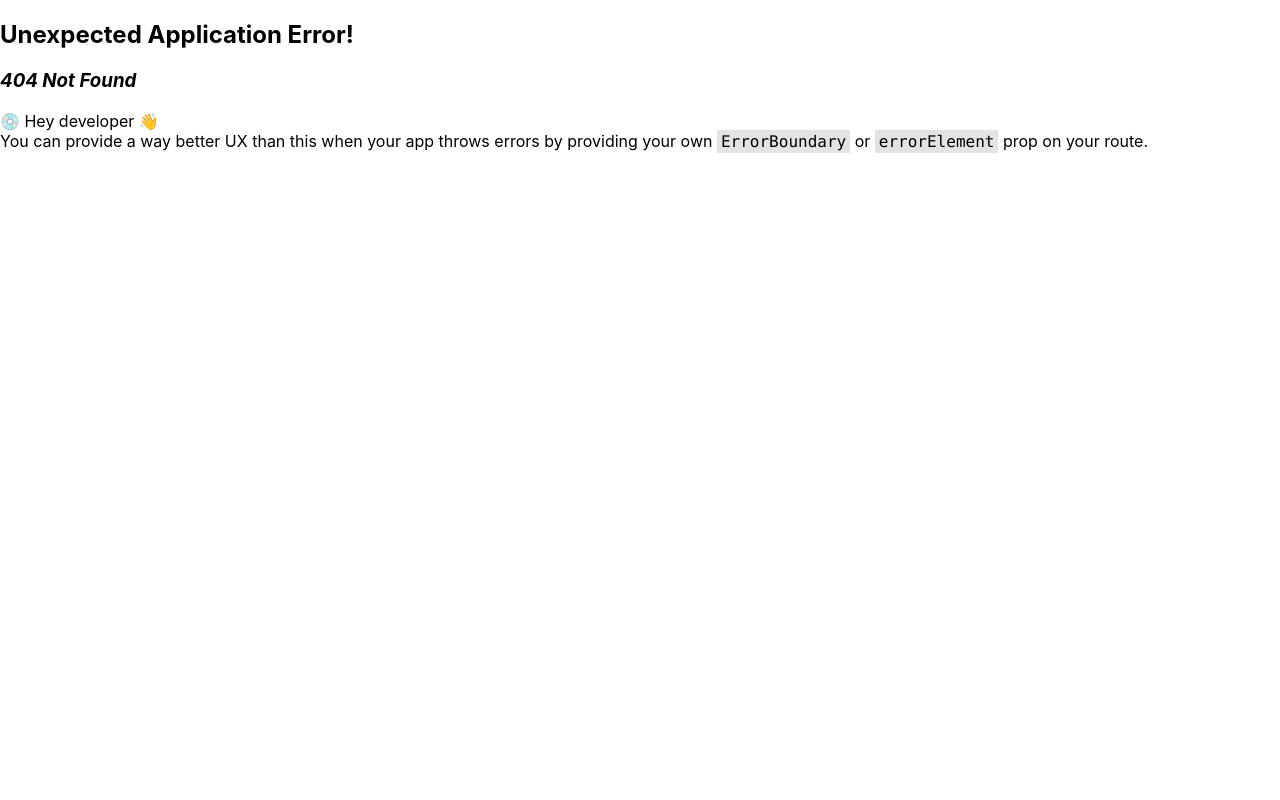
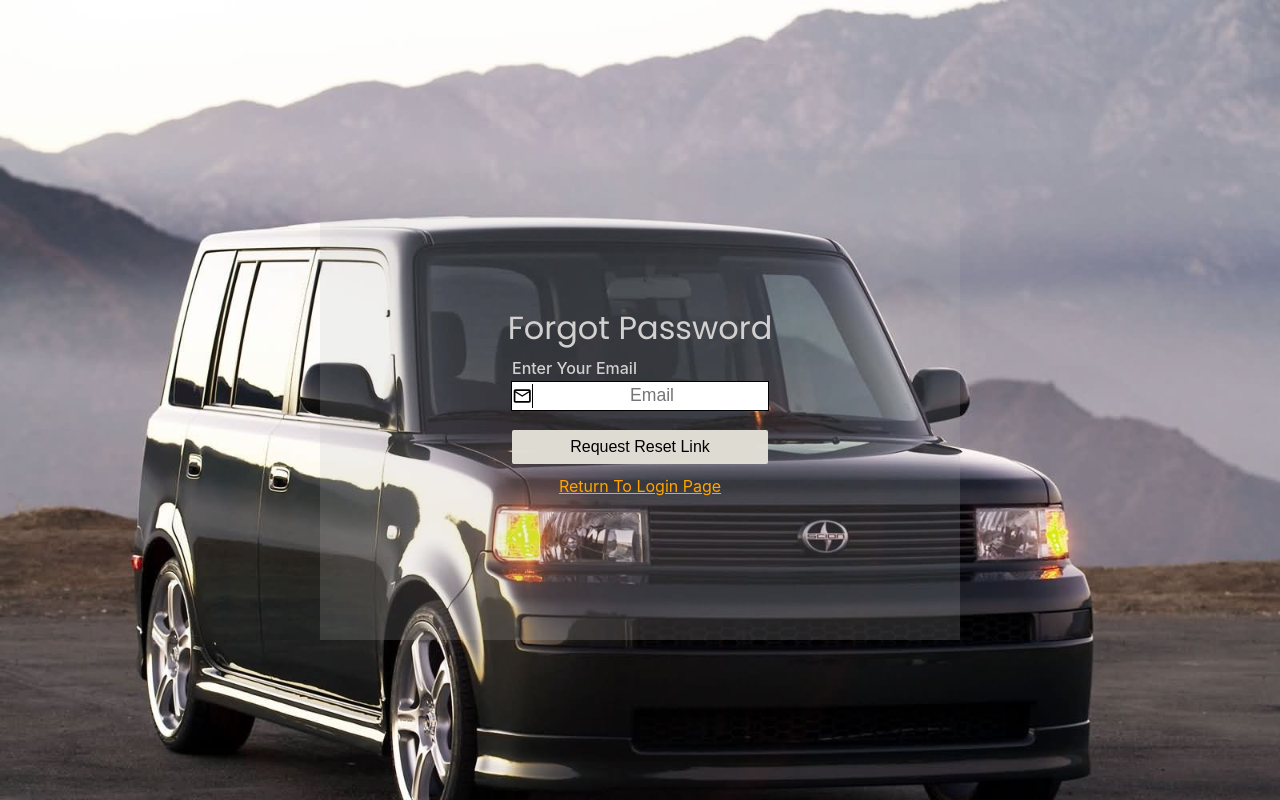
Before and after one commit to fchoy/ScionWebsite, a React (Create React App) app: page /forgotpassword in a window 1280 px wide. Before the commit this address had no page. Built offline with nearby package versions, Linux system fonts and the light colour scheme.

Commit message:
created error page, changed divs to forms, and created forgot password page

```diff
--- a/src/Pages/Errorpage.jsx
+++ b/src/Pages/Errorpage.jsx
@@ -1,10 +1,84 @@
 import React from "react";
+import { useRouteError } from "react-router";
 import styled from "styled-components";
+import media from "../media"
 
+const Container = styled.div`
+    padding : 0;
+    margin : 0;
+    height : 100vh;
+    width : 100vw;
+    display : flex;
+    align-items : center;
+    justify-content: center;
+`;
+
+const ErrorDiv = styled.div`
+    width : 50%;
+    height : 50%;
+    display : flex;
+    flex-direction: column;
+    justify-content: center;
+    align-items: center;
+
+    @media ${media.mobile} {
+        width : 60%;
+        height : 60%;
+    }
+
+`;
+
+const ErrorTitle = styled.h1``;
+
+const ErrorText = styled.p`
+    margin-bottom : 2%;
+
+    @media ${media.mobile} {
+        text-align: center;
+        margin-bottom : 7%;
+    }
+`;
+
+const ErrorStatus = styled.i`
+    margin-bottom : 2%;
+
+    @media ${media.mobile} {
+        text-align: center;
+        margin-bottom : 7%;
+    }
+`;
+
+const ErrorLink = styled.a`
+    text-decoration : none;
+    font-size : 1.1em;
+    font-weight : 500;
+    color : red;
+    cursor : pointer;
+
+    &:hover{
+        opacity : 0.5;
+    }
+
+    @media ${media.mobile} {
+        font-size : 1.5em;
+    }
+`;
 
 const Errorpage = () => {
+    //log error message to console
+    const error = useRouteError();
+    console.error(error);
+
+    //display some error page that the user can see
     return(
-        <div></div>
+        <Container>
+            <ErrorDiv>
+                <ErrorTitle>Uh oh!</ErrorTitle>
+                <ErrorText>An unexpected error has occurred. Please return to the previous page.</ErrorText>
+                <ErrorStatus>{error.statusText || error.message}</ErrorStatus>
+                <ErrorLink href="/">Go Back</ErrorLink>
+            </ErrorDiv>
+        </Container>
     );
 };
 
--- a/src/Pages/ForgotPassword.jsx
+++ b/src/Pages/ForgotPassword.jsx
@@ -1,8 +1,193 @@
 import React from 'react'
+import styled from 'styled-components';
+import media from '../media';
+import EmailOutlinedIcon from '@mui/icons-material/EmailOutlined';
+import bg from '../Images/forgotpasswordxb.jpg'
+
+const Container = styled.div`
+    width : 100vw;
+    height : 100vh;
+    display : flex;
+    justify-content: center;
+    //background : linear-gradient(rgba(0, 0, 0, 0.15), rgba(0, 0, 0, 0.15)), url(${bg}); //applies a color linearly in a vertical direction (Does same thing as what is written below)
+    //background-color : rgba(0,0,0,0.1);
+    background-blend-mode: multiply;
+    background-image: url(${bg});
+    background-repeat: no-repeat;
+    background-size: cover;
+    align-items: center;
+
+    @media ${media.mobile} {
+        width : 100%;
+        margin: 0;
+        background-color : rgba(0,0,0,0);
+    }
+`;
+
+const ForgotPasswordTitle = styled.span`
+    font-size : 2em;
+    font-family: 'Poppins', sans-serif;
+    color : #d3d0d0;
+    margin-bottom : 1%;
+    @media ${media.mobile} {
+        color : black;
+    }
+`;
+
+const ForgotPasswordForm = styled.form`
+    width : 50%;
+    height : 60%;
+    background-color : #b4b4b430;
+    margin : auto;
+    display : flex;
+    flex-direction : column;
+    justify-content: center;
+    align-items: center;
+    @media ${media.mobile} {
+        width : 90%;
+        height : 85%;
+    }
+`;
+
+const EmailDiv = styled.div`
+    width : 40%;
+    height : 11%;
+    display : flex;
+    flex-direction : column;
+    justify-content: center;
+    align-items: center;
+    margin-bottom : 2%;
+    @media ${media.mobile} {
+        width : 70%;
+        height : 15%;
+        margin-bottom : 7%;
+    }
+`;
+
+const EmailText = styled.span`
+    align-self : flex-start;
+    margin-bottom : 1%;
+    font-weight : 500;
+    color : #d3d0d0;
+
+    @media ${media.mobile} {
+        font-size : 1.1em;
+        color : black;
+    }
+`;
+
+const EmailIcon = styled(EmailOutlinedIcon)`
+    border-right : 1px solid black;
+
+    &&{
+        width : 8%;
+        @media ${media.mobile} {
+            width : 10%;
+            padding-right : 1%;
+            height : 80%;
+        }
+    }
+`;
+
+const EmailInputDiv = styled.div`
+    height : 80%;
+    width : 100%;
+    display : flex;
+    flex-direction : row;
+    align-items: center;
+    justify-content: center;
+    background-color: white;
+    border : 1px solid black;
+`;
+
+const EmailInput = styled.input`
+    height : fit-content;
+    border : none;
+    outline : none;
+    font-size : 1em;
+    margin-left : 1%;
+    width : 100%;
+
+    &::placeholder{
+        text-align: center;
+        font-size : 1.1em;
+    }
+`;
+
+const LoginButton = styled.input`
+    width : 40%;
+    height : 7%;
+    margin-top : 1%;
+    margin-bottom : 2%;
+    background-color : #e2dfd7fa;
+    outline : none;
+    border : none;
+    border-radius: 2px;
+    cursor : pointer;
+    font-size : 1em;
+
+    &:hover {
+        opacity : 0.9;
+    }
+
+    &:focus{
+        border : 2px solid rgba(0,0,0,0.6);
+    }
+
+    @media ${media.mobile}{
+        width : 70%;
+        height : 11%;
+        margin-bottom : 7%;
+    }
+`;
+
+const ConfirmationText = styled.i`
+  width : fit-content;
+  height : fit-content;
+  color : white;
+  display : none;
+  text-align: center;
+  margin-bottom : 1%;
+  @media ${media.mobile}{
+        width : 70%;
+        margin-bottom : 7%;
+    }
+`;
+
+const HomeLink = styled.a`
+  color : orange;
+  font-weight : 400;
+  text-decoration: underline;
+  cursor : pointer;
+  @media ${media.mobile}{
+        color : white;
+        font-weight : 500;
+        font-size : 1.2em;
+    }
+`;
 
 const ForgotPassword = () => {
+
+  const displayConfirmationText = e => {
+    e.preventDefault();
+    document.getElementById("confirmationtext").style.display = "inherit";
+  }
+
   return (
-    <div>ForgotPassword</div>
+    <Container>
+      <ForgotPasswordForm action="?" method="" onSubmit={displayConfirmationText}>
+        <ForgotPasswordTitle>Forgot Password</ForgotPasswordTitle>
+        <EmailDiv>
+          <EmailText>Enter Your Email</EmailText>
+          <EmailInputDiv>
+            <EmailIcon/><EmailInput type="email" placeholder='Email' required/>
+          </EmailInputDiv>
+        </EmailDiv>
+        <LoginButton type="submit" value="Request Reset Link"/>
+        <ConfirmationText id="confirmationtext">Please check your email for the password reset link. The link will only be valid for 15 minutes.</ConfirmationText>
+        <HomeLink href="/login">Return To Login Page</HomeLink>
+      </ForgotPasswordForm>
+    </Container>
   )
 }
 
--- a/src/Pages/Login.jsx
+++ b/src/Pages/Login.jsx
@@ -33,7 +33,7 @@ const LoginTitle = styled.span`
     color : black;
 `;
 
-const LoginDiv = styled.div`
+const LoginForm = styled.form`
     width : 50%;
     height : 70%;
     background-color : #92601e31;
@@ -63,7 +63,7 @@ const UsernameDiv = styled.div`
     }
 `;
 
-const UsernameText = styled.span`
+const UsernameText = styled.label`
     align-self : flex-start;
     margin-bottom : 1%;
     font-weight : 500;
@@ -124,7 +124,7 @@ const PasswordDiv = styled.div`
     }
 `;
 
-const PasswordText = styled.span`
+const PasswordText = styled.label`
     align-self : flex-start;
     margin-bottom : 1%;
     font-weight : 500;
@@ -203,7 +203,7 @@ const CheckboxText = styled.span`
     }
 `;
 
-const LoginButton = styled.button`
+const LoginButton = styled.input`
     width : 40%;
     height : 7%;
     margin-top : 1%;
@@ -400,27 +400,27 @@ const Login = () => {
 
   return (
     <Container>
-        <LoginDiv>
+        <LoginForm action="?" method="" onSubmit="">
             <LoginTitle>Login</LoginTitle>
             <UsernameDiv>
-                <UsernameText>Username</UsernameText>
+                <UsernameText for="userinput">Username</UsernameText>
                 <UsernameInputDiv>
-                    <UsernameIcon/><UsernameInput type="input" placeholder='Username'/>
+                    <UsernameIcon/><UsernameInput name="userinput" type="input" placeholder='Username' required/>
                 </UsernameInputDiv>
             </UsernameDiv>
             <PasswordDiv>
-                <PasswordText>Password</PasswordText>
+                <PasswordText for="pwinput">Password</PasswordText>
                 <PasswordInputDiv>
-                    <PasswordIcon/><PasswordInput type="password" placeholder='Password'/>
+                    <PasswordIcon/><PasswordInput name="pwinput" type="password" placeholder='Password' required/>
                 </PasswordInputDiv>
             </PasswordDiv>
             <CheckboxDiv>
                 <Checkbox type="checkbox"/><CheckboxText>Remember Me</CheckboxText>
             </CheckboxDiv>
-            <LoginButton type="button">Sign In</LoginButton>
+            <LoginButton type="submit" value="Sign In"/>
             <LinksDiv>
                 <ForgotPasswordDiv>
-                    <ForgotPasswordLink>Forgot Password?</ForgotPasswordLink>
+                    <ForgotPasswordLink href="/forgotpassword">Forgot Password?</ForgotPasswordLink>
                 </ForgotPasswordDiv>
                 <SignupLinkDiv>
                     <SignupLink href="/signup">Don't Have an Account?</SignupLink>
@@ -435,7 +435,7 @@ const Login = () => {
                 <GoogleLogin><GoogleImage src={googlelogin}/></GoogleLogin>
                 <FacebookLogin><FacebookImage src={facebooklogin}/></FacebookLogin>
             </OtherLoginDiv>
-        </LoginDiv>
+        </LoginForm>
     </Container>
   )
 }
--- a/src/index.js
+++ b/src/index.js
@@ -5,6 +5,8 @@ import App from "./App";
 import "./index.css";
 import Login from "./Pages/Login";
 import Signup from "./Pages/Signup";
+import ForgotPassword from "./Pages/ForgotPassword"
+import Errorpage from "./Pages/Errorpage"
 import { createBrowserRouter, RouterProvider, Route } from "react-router-dom";
 
 const root = ReactDOM.createRoot(document.getElementById("root"));
@@ -13,14 +15,22 @@ const router = createBrowserRouter([
   {
     path: "/",
     element: <App/>,
+    errorElement : <Errorpage/>
   },
   {
     path: "/login",
-    element: <Login/>
+    element: <Login/>,
+    errorElement : <Errorpage/>
   },
   {
     path: "/signup",
-    element: <Signup/>
+    element: <Signup/>,
+    errorElement : <Errorpage/>
+  },
+  {
+    path: "/forgotpassword",
+    element: <ForgotPassword/>,
+    errorElement : <Errorpage/>
   }
 ]);
 
```
Also changed, not shown: src/Images/forgotpasswordxb.jpg (added).
